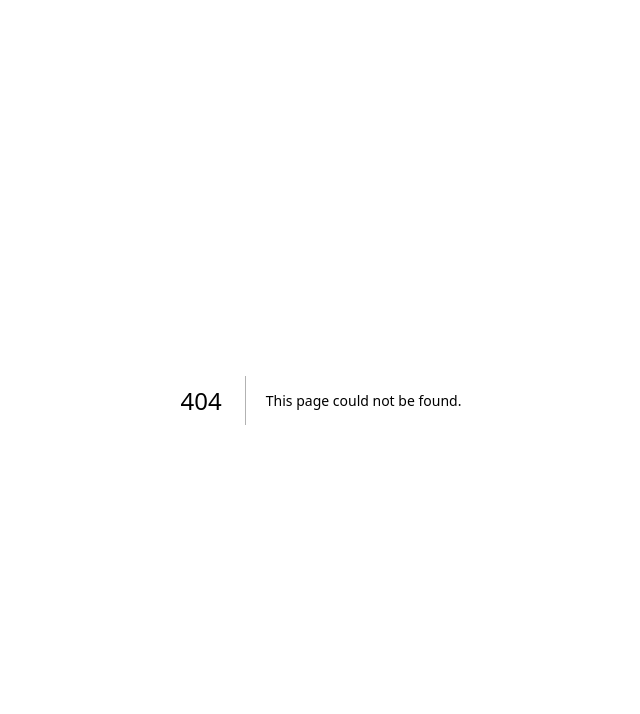
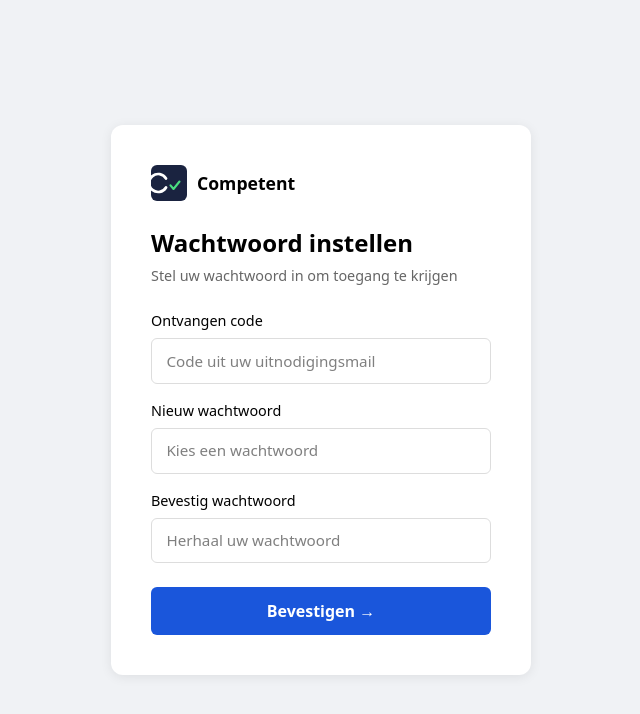
Before and after one commit to Bilal1906/Programming-Project, a Next.js app in the folder programming-project/: page /first-time in a window 1280 px wide. Before the commit this address had no page. Shown: the top 714 px of the page, without its empty margins (319-959 px from the left). Built offline with nearby package versions, Linux system fonts and the light colour scheme.

Commit message:
feat:first-time pagina aangemaakt

```diff
--- /dev/null
+++ b/programming-project/app/first-time/page.js
@@ -0,0 +1,141 @@
+'use client'
+
+import { useState } from 'react'
+
+export default function FirstTimePage() {
+  const [code, setCode] = useState('')
+  const [nieuwWachtwoord, setNieuwWachtwoord] = useState('')
+  const [bevestigWachtwoord, setBevestigWachtwoord] = useState('')
+
+  const handleBevestigen = async (e) => {
+    e.preventDefault()
+    if (nieuwWachtwoord !== bevestigWachtwoord) {
+      alert('Wachtwoorden komen niet overeen!')
+      return
+    }
+    // Later: API call naar /api/auth/set-password
+    console.log('Wachtwoord instellen voor code:', code)
+  }
+
+  return (
+    <div style={{
+      minHeight: '100vh',
+      backgroundColor: '#f0f2f5',
+      display: 'flex',
+      alignItems: 'center',
+      justifyContent: 'center'
+    }}>
+      <div style={{
+        backgroundColor: 'white',
+        padding: '2.5rem',
+        borderRadius: '12px',
+        width: '100%',
+        maxWidth: '420px',
+        boxShadow: '0 2px 12px rgba(0,0,0,0.08)'
+      }}>
+
+        {/* Logo */}
+        <div style={{ display: 'flex', alignItems: 'center', gap: '10px', marginBottom: '1.5rem' }}>
+          <svg width="36" height="36" viewBox="0 0 120 120" xmlns="http://www.w3.org/2000/svg">
+            <rect width="120" height="120" rx="20" fill="#1a2340"/>
+            <path d="M50 45 A30 30 0 1 0 50 75" fill="none" stroke="white" strokeWidth="9" strokeLinecap="round"/>
+            <polyline points="65,68 75,80 95,55" fill="none" stroke="#4ade80" strokeWidth="7" strokeLinecap="round" strokeLinejoin="round"/>
+          </svg>
+          <span style={{ fontWeight: '600', fontSize: '1.1rem' }}>Competent</span>
+        </div>
+
+        <h1 style={{ fontSize: '1.5rem', fontWeight: '700', marginBottom: '0.25rem' }}>
+          Wachtwoord instellen
+        </h1>
+        <p style={{ color: '#666', marginBottom: '1.5rem', fontSize: '0.9rem' }}>
+          Stel uw wachtwoord in om toegang te krijgen
+        </p>
+
+        <form onSubmit={handleBevestigen}>
+
+          {/* Code */}
+          <div style={{ marginBottom: '1rem' }}>
+            <label style={{ display: 'block', marginBottom: '0.4rem', fontSize: '0.9rem' }}>
+              Ontvangen code
+            </label>
+            <input
+              type="text"
+              placeholder="Code uit uw uitnodigingsmail"
+              value={code}
+              onChange={(e) => setCode(e.target.value)}
+              style={{
+                width: '100%',
+                padding: '0.65rem 0.9rem',
+                border: '1px solid #ddd',
+                borderRadius: '6px',
+                fontSize: '0.95rem',
+                boxSizing: 'border-box'
+              }}
+            />
+          </div>
+
+          {/* Nieuw wachtwoord */}
+          <div style={{ marginBottom: '1rem' }}>
+            <label style={{ display: 'block', marginBottom: '0.4rem', fontSize: '0.9rem' }}>
+              Nieuw wachtwoord
+            </label>
+            <input
+              type="password"
+              placeholder="Kies een wachtwoord"
+              value={nieuwWachtwoord}
+              onChange={(e) => setNieuwWachtwoord(e.target.value)}
+              style={{
+                width: '100%',
+                padding: '0.65rem 0.9rem',
+                border: '1px solid #ddd',
+                borderRadius: '6px',
+                fontSize: '0.95rem',
+                boxSizing: 'border-box'
+              }}
+            />
+          </div>
+
+          {/* Bevestig wachtwoord */}
+          <div style={{ marginBottom: '1.5rem' }}>
+            <label style={{ display: 'block', marginBottom: '0.4rem', fontSize: '0.9rem' }}>
+              Bevestig wachtwoord
+            </label>
+            <input
+              type="password"
+              placeholder="Herhaal uw wachtwoord"
+              value={bevestigWachtwoord}
+              onChange={(e) => setBevestigWachtwoord(e.target.value)}
+              style={{
+                width: '100%',
+                padding: '0.65rem 0.9rem',
+                border: '1px solid #ddd',
+                borderRadius: '6px',
+                fontSize: '0.95rem',
+                boxSizing: 'border-box'
+              }}
+            />
+          </div>
+
+          {/* Knop */}
+          <button
+            type="submit"
+            style={{
+              width: '100%',
+              padding: '0.75rem',
+              backgroundColor: '#1a56db',
+              color: 'white',
+              border: 'none',
+              borderRadius: '6px',
+              fontSize: '1rem',
+              fontWeight: '600',
+              cursor: 'pointer'
+            }}
+          >
+            Bevestigen →
+          </button>
+
+        </form>
+      </div>
+    </div>
+  )
+}
```
Also changed, not shown: programming-project/app/wachtwoord-vergeten/page.js (added).
